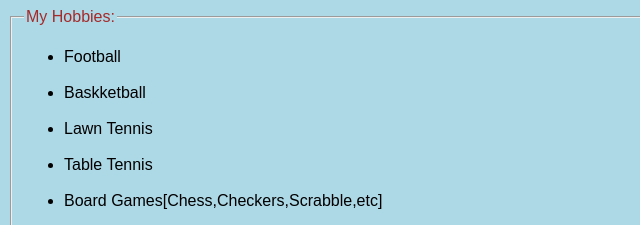
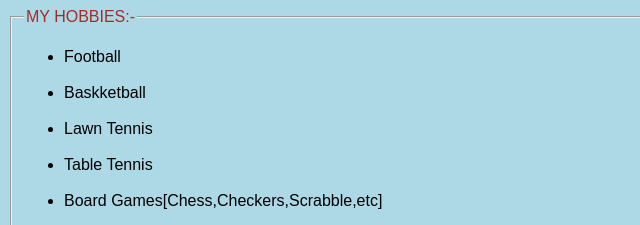
Before and after one commit to Dazeal/My-CV, a plain HTML site: page myhobbies.html in a window 1280 px wide. Shown: the top 225 px of the page, 0-640 px from the left. Drawn offline with Linux system fonts and the light colour scheme.

Commit message:
Update myhobbies.html

```diff
--- a/myhobbies.html
+++ b/myhobbies.html
@@ -15,7 +15,7 @@ font-family:sans-serif;
 <body>
 <form action="">
 <fieldset>
-<legend style="color:brown";>My Hobbies:</legend>
+<legend style="color:brown";>MY HOBBIES:-</legend>
 <ul>
 <li>Football</li><br>
 <li>Baskketball</li><br>
```
